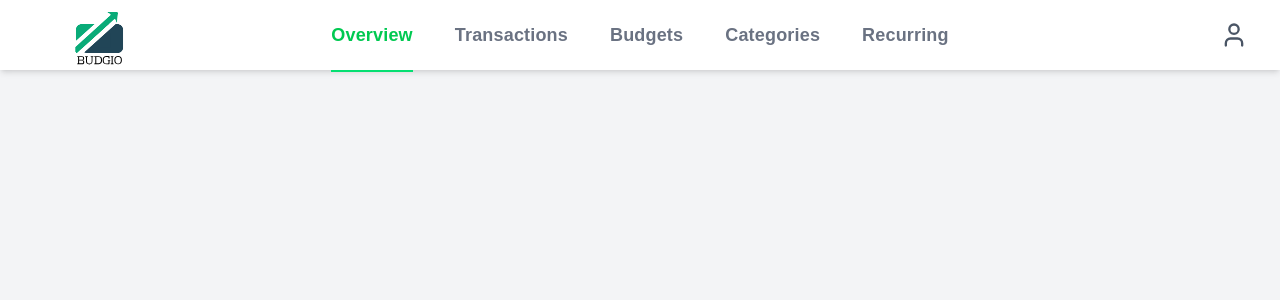
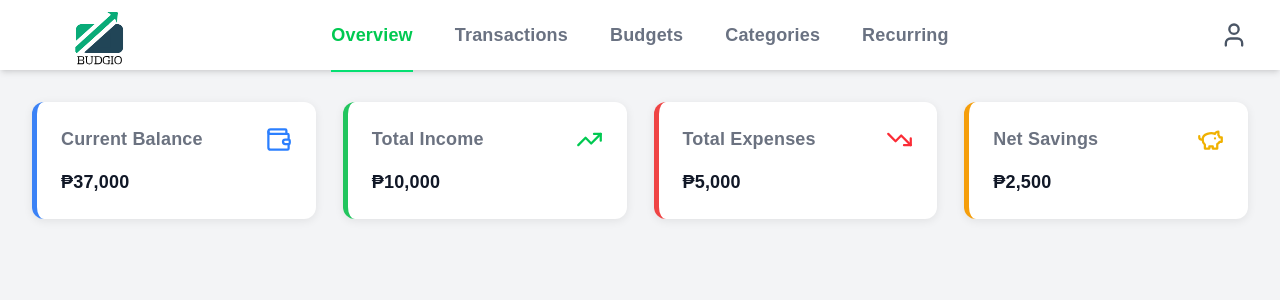
Before and after one commit to pogadoronald-ctrl/Budget-Tracker, a React (Vite) app: page / in a window 1280 px wide. Shown: the top 300 px of the page. Built offline with nearby package versions, Linux system fonts and the light colour scheme.

Commit message:
Added summary cards

```diff
--- a/src/app/features/dashboard/dashboard.css
+++ b/src/app/features/dashboard/dashboard.css
@@ -0,0 +1,42 @@
+.card {
+    background: #fff;
+    border-radius: 12px;
+    padding: 24px;
+    box-shadow: 0 2px 10px rgba(0, 0, 0, 0.08);
+    transition: transform 0.2s ease, box-shadow 0.2s ease;
+}
+
+.card:hover {
+    transform: translateY(-3px);
+    box-shadow: 0 6px 16px rgba(0, 0, 0, 0.12);
+}
+
+.card h3 {
+    margin: 0;
+    font-size: 1rem;
+    font-weight: 600;
+    color: #6b7280;
+}
+
+.card p {
+    margin-top: 16px;
+    font-size: 1rem;
+    font-weight: 700;
+    color: #111827;
+}
+
+.balance {
+    border-left: 5px solid #3b82f6;
+}
+
+.income {
+    border-left: 5px solid #22c55e;
+}
+
+.expenses {
+    border-left: 5px solid #ef4444;
+}
+
+.savings {
+    border-left: 5px solid #f59e0b;
+}
--- a/src/app/features/dashboard/dashboard.jsx
+++ b/src/app/features/dashboard/dashboard.jsx
@@ -1,10 +1,54 @@
-import './dashboard.css'
+import "./dashboard.css";
+import {
+    LuWallet,
+    LuTrendingUp,
+    LuTrendingDown,
+    LuPiggyBank
+} from "react-icons/lu";
 
 function Dashboard() {
     return (
-        <div>
+        <div className="grid grid-cols-4 gap-6">
+            <SummaryCard
+                title="Current Balance"
+                amount="37,000"
+                type="balance"
+                icon={<LuWallet className="text-blue-500" />}
+            />
+            <SummaryCard
+                title="Total Income"
+                amount="10,000"
+                type="income"
+                icon={<LuTrendingUp className="text-green-500" />}
+            />
+            <SummaryCard
+                title="Total Expenses"
+                amount="5,000"
+                type="expenses"
+                icon={<LuTrendingDown className="text-red-500" />}
+            />
+            <SummaryCard
+                title="Net Savings"
+                amount="2,500"
+                type="savings"
+                icon={<LuPiggyBank className="text-yellow-500" />}
+            />
+
         </div>
-    )
+    );
 }
 
-export default Dashboard
+function SummaryCard({ title, amount, type, icon }) {
+    return (
+        <div className={`card ${type}`}>
+            <div className= "flex items-center justify-between">
+                <h3>{title}</h3>
+                <span className="text-2xl">{icon}</span>
+            </div>
+
+            <p>₱{amount}</p>
+        </div>
+    );
+}
+
+export default Dashboard;
```
